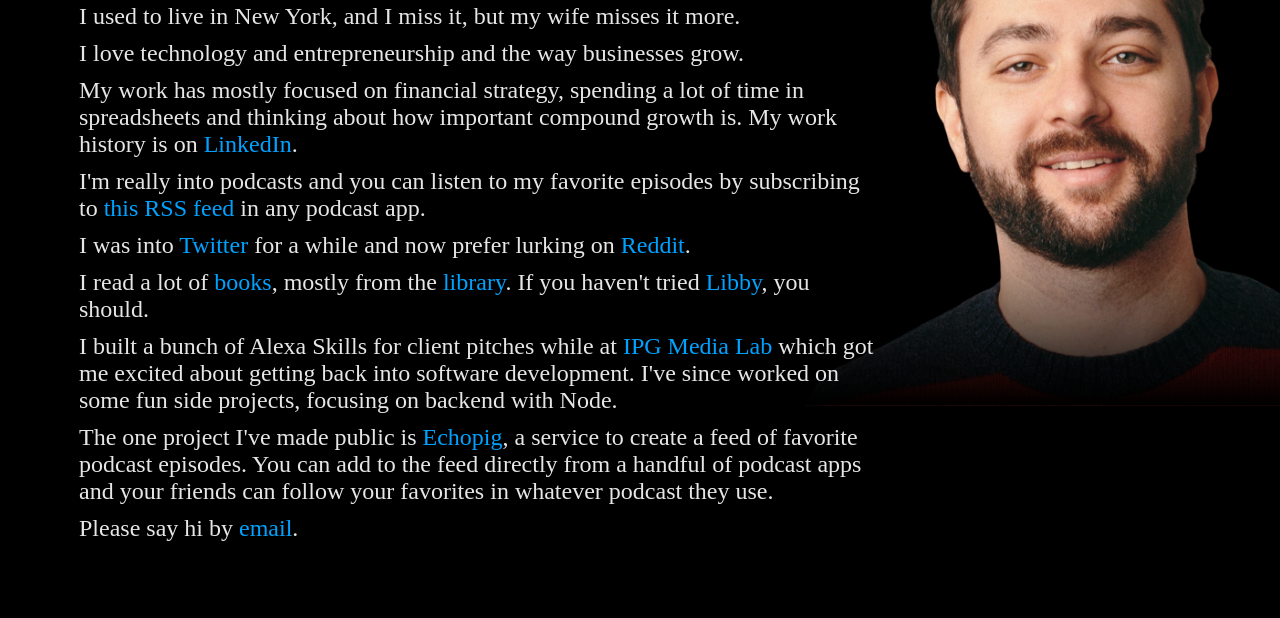
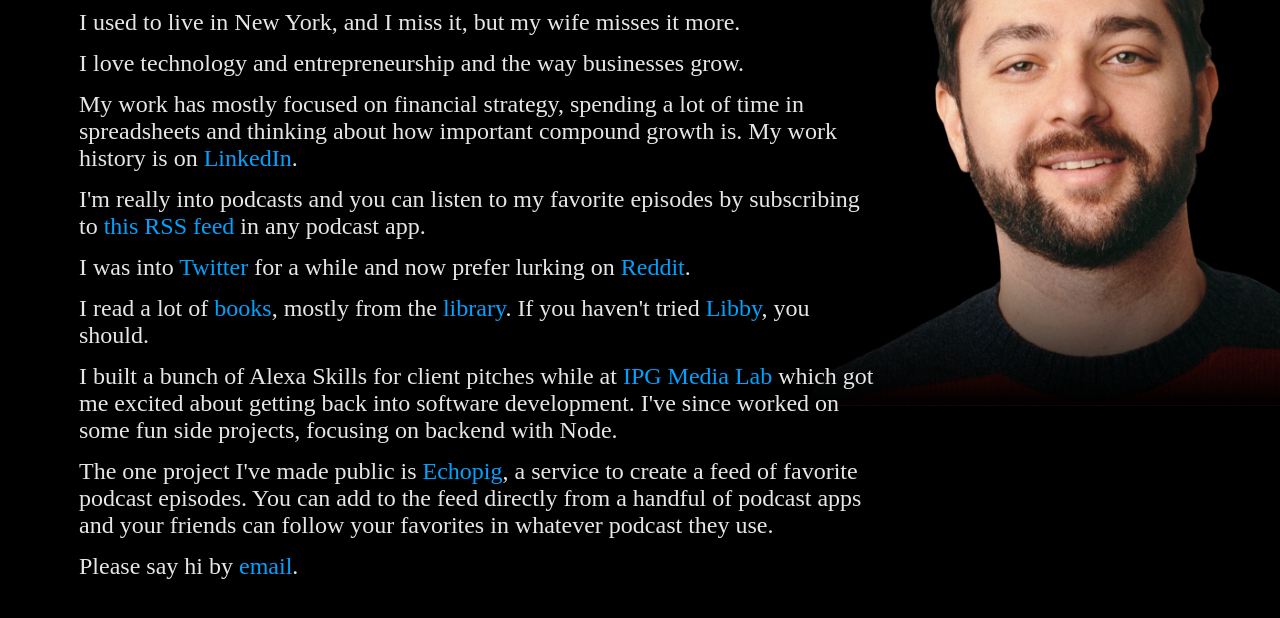
Before and after one commit to mattlehrer/mattlehrer.com, a plain HTML site: page index.html in a window 1280 px wide. Shown: the part 118-736 px from the top of the page. Drawn offline with Linux system fonts and the light colour scheme.

Commit message:
responsiveness

```diff
--- a/index.html
+++ b/index.html
@@ -3,7 +3,7 @@
 
 <head>
   <title>Matt Lehrer</title>
-  <link href='style.css?v=1' media='screen' rel='stylesheet' type='text/css' />
+  <link href='style.css?v=2' media='screen' rel='stylesheet' type='text/css' />
   <link rel="apple-touch-icon" sizes="180x180" href="/icons/apple-touch-icon.png">
   <link rel="icon" type="image/png" sizes="32x32" href="/icons/favicon-32x32.png">
   <link rel="icon" type="image/png" sizes="16x16" href="/icons/favicon-16x16.png">
--- a/style.css
+++ b/style.css
@@ -2,6 +2,8 @@ body {
   margin: 0px;
   background-color: black;
   color: rgb(230, 230, 230);
+  text-rendering: optimizeLegibility;
+  font-family: serif
 }
 
 body a {
@@ -20,48 +22,56 @@ body .bg {
   background-size: 50%;
 }
 
-body .content {
+body .bg .content {
   margin: 0 10% 0 0;
   padding-left: 15px;
 }
 
-body .content h1 {
+h1 {
   font-weight: normal;
   padding: 0.5em 0 0 0;
   margin: 0px;
-  font-size: 48px;
+  font-size: 7rem;
 }
 
-body .content p {
-  font-size: 24px;
-  margin: 5px 15% 10px 0;
-  padding: 0px;
+p {
+  font-size: 4rem;
+  margin: 10px 15% 10px 0;
+  padding: 2px 0;
 }
 
 @media (min-width: 576px) {
-  body .content {
+  body .bg .content {
     max-width: 540px;
+  }
+
+  h1 {
+    font-size: 48px;
+  }
+
+  p {
+    font-size: 24px;
   }
 }
 
 @media (min-width: 768px) {
-  body .content {
+  body .bg .content {
     max-width: 720px;
     margin: 0 auto 0 5%;
   }
 
-  body .content p {
+  body .bg .content p {
     margin: 5px 20% 10px 0;
   }
 }
 
 @media (min-width: 1200px) {
-  body .content {
+  body .bg .content {
     max-width: 1140px;
     margin: 0 auto 0 5%;
   }
 
-  body .content p {
+  body .bg .content p {
     margin: 5px 30% 10px 0;
   }
 }
```
